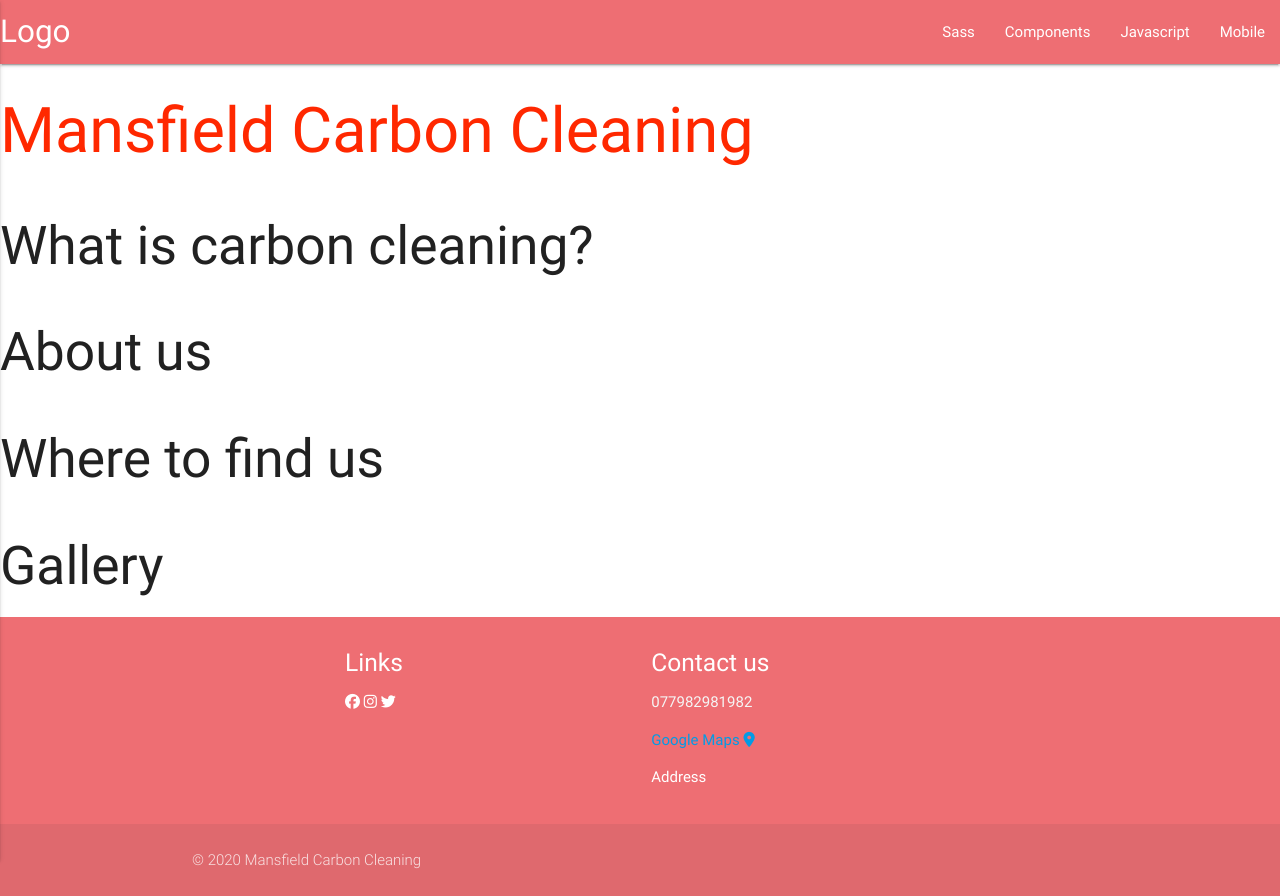
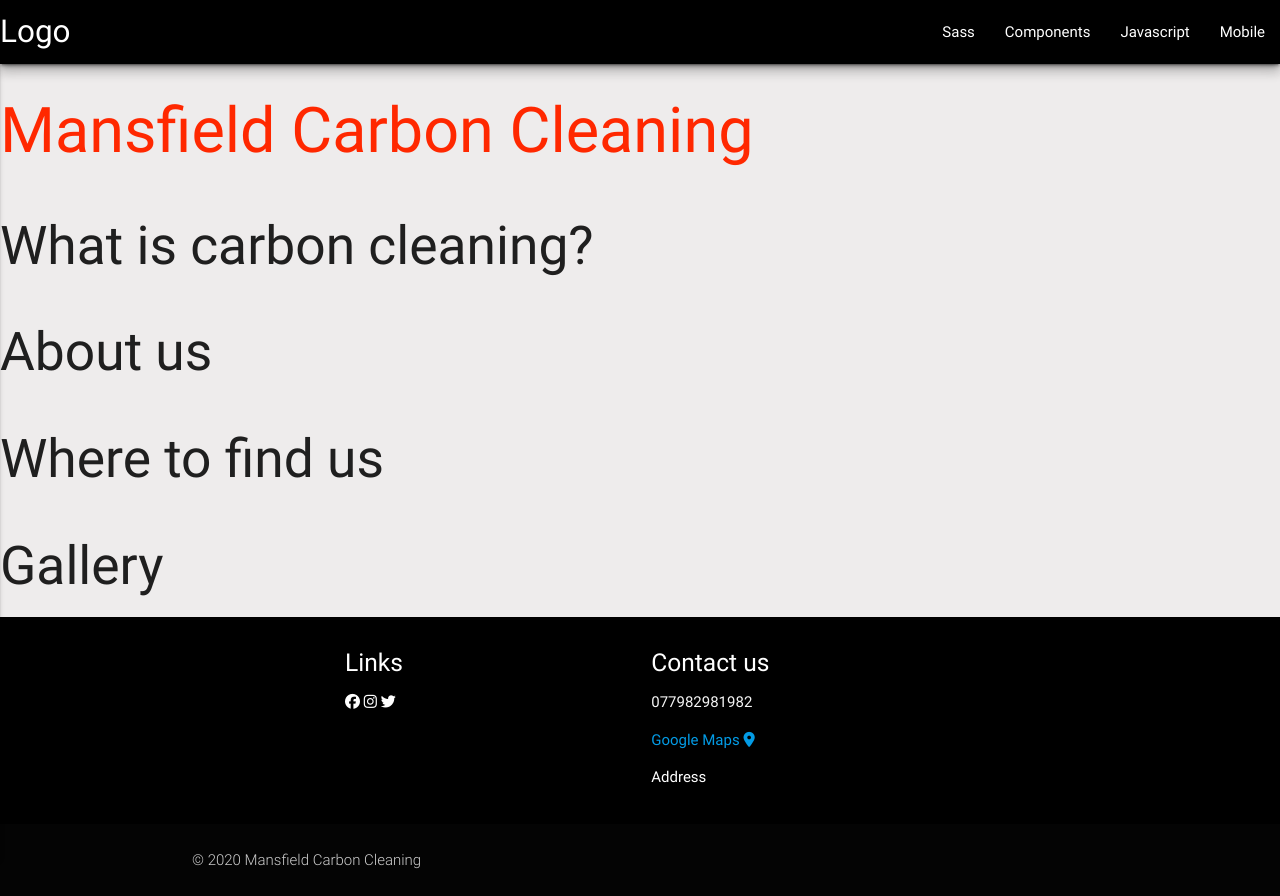
Before and after one commit to cgpalmer/Mansfield-Carbon-Cleaning, a plain HTML site: page index.html in a window 1280 px wide. Drawn offline with nearby package versions, Linux system fonts and the light colour scheme.

Commit message:
Adding in colours.

```diff
--- a/assets/css/style.css
+++ b/assets/css/style.css
@@ -2,12 +2,24 @@ h1 {
     color:#ff2800;
 }
 
+/* Colours */
+nav, nav.brand-logo {
+     color: lightgray;
+}
+
   body {
+      background-color: rgb(238, 236, 236);
     display: flex;
     min-height: 100vh;
     flex-direction: column;
   }
 
+
+
+nav, .page-footer{
+    background-color: black;
+
+}
   main {
     flex: 1 0 auto;
   }
--- a/index.html
+++ b/index.html
@@ -12,7 +12,7 @@
 <body>
 
   <nav>
-    <div class="nav-wrapper">
+    <div class="nav-wrapper z-depth-4">
       <a href="#!" class="brand-logo">Logo</a>
       <a href="#" data-activates="mobile-demo" class="button-collapse"><i class="material-icons">menu</i></a>
       <ul class="right hide-on-med-and-down">
```
